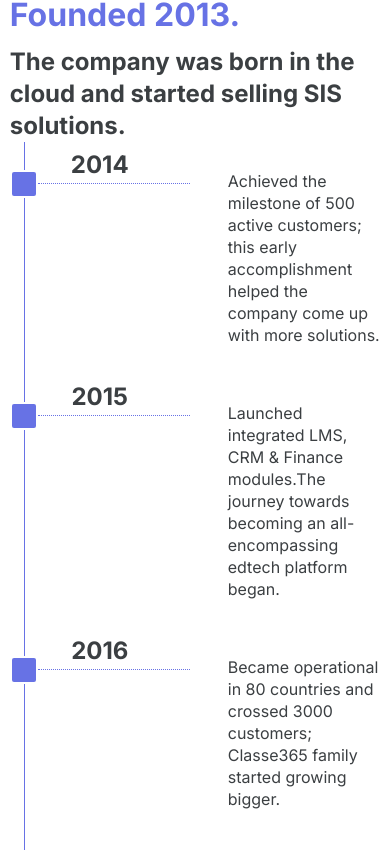
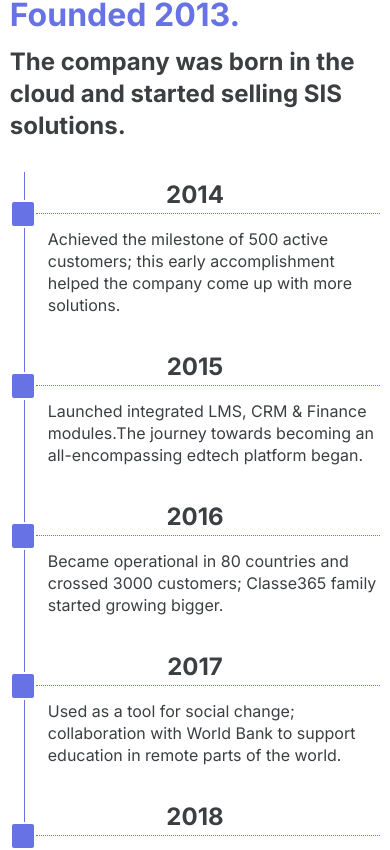
Before and after one commit to partner0831/classe365-next, a Next.js app: page /about in a window 390 px wide. Shown: the part 3134-3984 px from the top of the page. Built offline with nearby package versions, Linux system fonts and the light colour scheme; no server answers.

Commit message:
fix: year responsive

```diff
--- a/src/modules/aboutus/discovers/discover.styles.ts
+++ b/src/modules/aboutus/discovers/discover.styles.ts
@@ -42,9 +42,9 @@
   margin-left: 43px;
   position: relative;
   @media screen and (max-width: 1024px) {
-        margin-left: 0px;
-        width: 100%;
-    }
+      margin: 30px 0 0 0;
+      width: 100%;
+  }
 
 `
 export const Line = styled.div`
@@ -64,6 +64,10 @@
     align-items: center;
     justify-content: center;
     height: fit-content;
+    @media screen and (max-width:425px){
+      width: 100%;
+      align-items: flex-start;
+    }
   }
   span{
     margin-left: 38px;
@@ -72,6 +76,10 @@
     font-style: normal;
     font-weight: 400;
     line-height: 22px; /* 137.5% */
+  }
+  @media screen and (max-width:425px){
+    flex-direction: column;
+    align-items: flex-start;
   }
 `
 export const YearContent = styled.div`
@@ -88,7 +96,9 @@
   align-items: center;
   justify-content: center;
   position: relative;
-
+   @media screen and (max-width:425px){
+      width: 100%;
+    }
 `
 export const Rectangle = styled.div`
     width: 28px;
@@ -103,6 +113,9 @@
   background-color: #fff;
   height: 1px;
   width: 152px;
+  @media screen and (max-width:425px){
+    width: 100%;
+  }
 `
 export const LandingCountWrapper= styled.div`
   position: relative;
```
